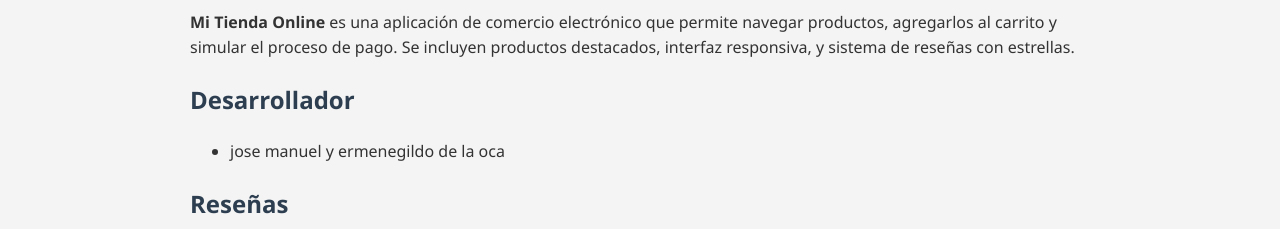
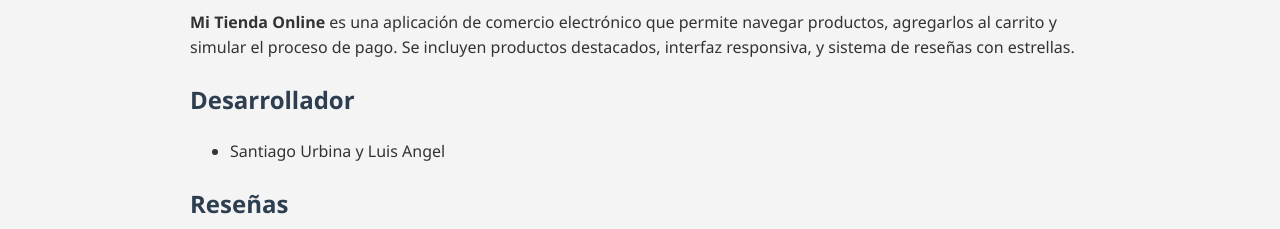
Before and after one commit to Mapachito99/publicacionApp, a plain HTML site: page index.html in a window 1280 px wide. Shown: the part 1080-1309 px from the top of the page. Drawn offline with Linux system fonts and the light colour scheme.

Commit message:
Update index.html

```diff
--- a/index.html
+++ b/index.html
@@ -96,7 +96,7 @@
 
     <h2>Desarrollador</h2>
     <ul>
-      <li>jose manuel y ermenegildo de la oca</li>
+      <li>Santiago Urbina y Luis Angel</li>
     </ul>
 
     <h2>Reseñas</h2>
```
